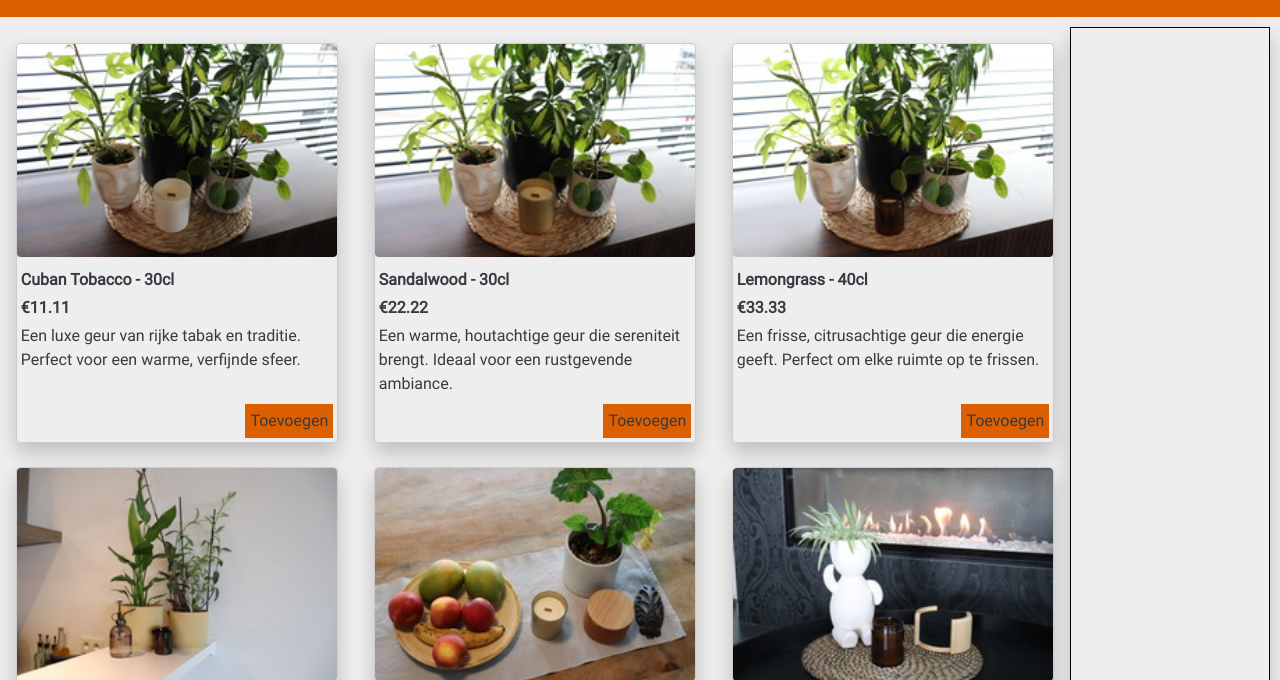
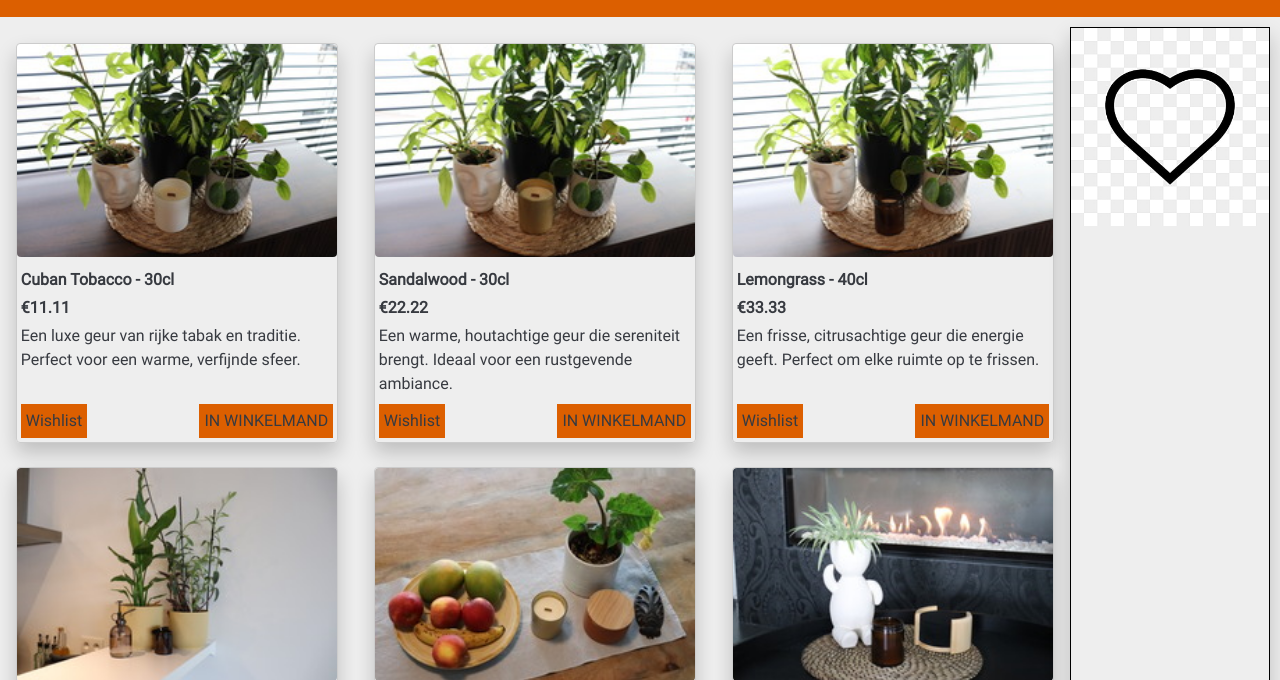
Before and after one commit to thomasbrasp/ArchivedWebshop_Keirsen, a plain HTML site: page shop.html in a window 1280 px wide. Shown: the part 120-800 px from the top of the page. Drawn offline with Linux system fonts and the light colour scheme.

Commit message:
added wishlist and made some functions for redundant code (addElement)

```diff
--- a/css/style.css
+++ b/css/style.css
@@ -80,11 +80,11 @@ a {
     color: var(--color-tertiary);
 }
 
-p+p, ul+p, ol+p {
+p + p, ul + p, ol + p {
     margin-top: 1.5rem;
 }
 
-p+h1, p+h2, p+h3, p+h4, p+h5, p+h6 {
+p + h1, p + h2, p + h3, p + h4, p + h5, p + h6 {
     margin-top: 1.5em;
 }
 
@@ -92,11 +92,11 @@ p+h1, p+h2, p+h3, p+h4, p+h5, p+h6 {
     margin-top: 1em;
 } */
 
-img+p, p+img {
+img + p, p + img {
     margin-top: 1.5em;
 }
 
-label+input, input+button, textarea+button {
+label + input, input + button, textarea + button {
     margin-top: 1em;
 }
 
@@ -123,9 +123,9 @@ body {
         grid-template-columns: 1fr auto 1fr;
         grid-template-rows: auto 1fr auto;
         grid-template-areas:
-        "header header header"
-        " .   main    aside   "
-        "footer footer footer";
+            "header header header"
+            " .   main    aside   "
+            "footer footer footer";
     }
 }
 
@@ -202,7 +202,7 @@ aside {
     top: 50px;
 }
 
-aside .contact{
+aside .contact {
     width: 100px;
     height: 100px;
     justify-content: center;
@@ -215,11 +215,17 @@ aside .contact{
 
 .button-container {
     display: flex;
-    justify-content: flex-end;
+    justify-content: space-between;
     padding: var(--spacing-xs);
 }
 
 .add-to-cart {
+    background-color: var(--color-accent);
+    cursor: pointer;
+    padding: 5px;
+}
+.add-to-wishlist {
+
     background-color: var(--color-accent);
     cursor: pointer;
     padding: 5px;
@@ -229,7 +235,7 @@ aside .contact{
     cursor: pointer;
 }
 
-.shopping-list-container {
+.shopping-cart-container {
     width: 200px;
     height: 800px;
     margin-right: 10px;
@@ -241,23 +247,24 @@ aside .contact{
     grid-area: aside;
 }
 
-.shopping-cart-item {
+.shopping-cart-item-container {
     border: 1px solid #ccc;
     box-shadow: var(--shadow-large);
-    background-color: var(--color-accent);
-    &:nth-of-type(even){
-        background-color: var(--color-accent-fifty);
+    background-color: var(--color-primary);
+
+    &:nth-of-type(even) {
+        background-color: var(--color-secondary);
 
     }
 }
 
-.price-quantity{
+.price-quantity {
     display: flex;
     justify-content: space-between;
     padding: var(--spacing-xs);
 }
 
-.total-price {
+.shopping-cart-total {
     border: 1px solid blue;
     display: flex;
     justify-content: center;
@@ -279,7 +286,7 @@ footer {
  *      PRODUCT CONTAINER AND STYLING      *
  *******************************************/
 
-.all-products-container{
+.all-products-container {
     display: flex;
     box-shadow: none;
     flex-wrap: wrap;
@@ -328,7 +335,8 @@ footer {
         bottom: 0;
         opacity: 0;
 
-        transition: opacity 0.5s ease;;
+        transition: opacity 0.5s ease;
+        ;
         /*    extra*/
     }
 
@@ -474,7 +482,7 @@ footer {
             }
         }
     }
-    .contact-form{
+    .contact-form {
         width: 300px;
     }
 
@@ -497,7 +505,7 @@ footer {
         }
 
     }
-    .contact-form{
+    .contact-form {
         width: 500px;
     }
 
@@ -516,7 +524,7 @@ footer {
 
         }
     }
-    .contact-form{
+    .contact-form {
         width: 750px;
     }
 
--- a/script.js
+++ b/script.js
@@ -1,4 +1,4 @@
-"use strict";
+'use strict';
 //CHECKLIST
 // winkelmandje:::
 // Plaats in het aside-element op de shoppagina jouw winkelwandje.
@@ -22,7 +22,7 @@
 //
 // console.log(iets);
 
-//TODO productName and productSize/type different element
+//TODO: productName and productSize/type different element
 //TODO remove from cart
 //TODO make shopping list sticky
 //TODO wishlists
@@ -30,7 +30,7 @@
 //TODO isolate functions
 //TODO read more about event listeners
 //TODO design total shopping cart
-//TODO add sub total | VAT | price to pay
+//TODO: add sub total | VAT | price to pay
 
 //thoughts wrapped
 //THOUGHTS (bigger picture)
@@ -75,211 +75,231 @@
  *******************************************/
 const products = [
   {
-        productName: "Cuban Tobacco - 30cl",
+    productName: 'Cuban Tobacco - 30cl',
     price: 11.11,
-        imgSrcMain: "images/Products/IMG_2398.JPG",
-        imgSrcHover: "images/Products/IMG_2400.JPG",
-        imgAlt: "Cuban Tobacco",
-        href: "CubanTobacco.html",
-        description: "Een luxe geur van rijke tabak en traditie. Perfect voor een warme, verfijnde sfeer."
+    imgSrcMain: 'images/Products/IMG_2398.JPG',
+    imgSrcHover: 'images/Products/IMG_2400.JPG',
+    imgAlt: 'Cuban Tobacco',
+    href: 'CubanTobacco.html',
+    description: 'Een luxe geur van rijke tabak en traditie. Perfect voor een warme, verfijnde sfeer.'
   },
   {
-        productName: "Sandalwood - 30cl",
+    productName: 'Sandalwood - 30cl',
     price: 22.22,
-        imgSrcMain: "images/Products/IMG_2401.JPG",
-        imgSrcHover: "images/Products/IMG_2405.JPG",
-        imgAlt: "Sandalwood",
-        href: "Sandalwood.html",
-        description: "Een warme, houtachtige geur die sereniteit brengt. Ideaal voor een rustgevende ambiance."
+    imgSrcMain: 'images/Products/IMG_2401.JPG',
+    imgSrcHover: 'images/Products/IMG_2405.JPG',
+    imgAlt: 'Sandalwood',
+    href: 'Sandalwood.html',
+    description: 'Een warme, houtachtige geur die sereniteit brengt. Ideaal voor een rustgevende ambiance.'
   },
   {
-        productName: "Lemongrass - 40cl",
+    productName: 'Lemongrass - 40cl',
     price: 33.33,
-        imgSrcMain: "images/Products/IMG_2402.JPG",
-        imgSrcHover: "images/Products/IMG_2404.JPG",
-        imgAlt: "Lemongrass",
-        href: "Lemongrass.html",
-        description: "Een frisse, citrusachtige geur die energie geeft. Perfect om elke ruimte op te frissen."
+    imgSrcMain: 'images/Products/IMG_2402.JPG',
+    imgSrcHover: 'images/Products/IMG_2404.JPG',
+    imgAlt: 'Lemongrass',
+    href: 'Lemongrass.html',
+    description: 'Een frisse, citrusachtige geur die energie geeft. Perfect om elke ruimte op te frissen.'
   },
   {
-        productName: "Clean Cotton - 30cl",
+    productName: 'Clean Cotton - 30cl',
     price: 44.44,
-        imgSrcMain: "images/Products/IMG_2387.JPG",
-        imgSrcHover: "images/Products/IMG_2416.JPG",
-        imgAlt: "Clean Cotton",
-        href: "CleanCotton.html",
-        description: "Een frisse geur van schoon linnen. Brengt een gevoel van puurheid en kalmte."
+    imgSrcMain: 'images/Products/IMG_2387.JPG',
+    imgSrcHover: 'images/Products/IMG_2416.JPG',
+    imgAlt: 'Clean Cotton',
+    href: 'CleanCotton.html',
+    description: 'Een frisse geur van schoon linnen. Brengt een gevoel van puurheid en kalmte.'
   },
   {
-        productName: "Lavender - 50cl",
+    productName: 'Lavender - 50cl',
     price: 55.55,
-        imgSrcMain: "images/Products/IMG_2425.JPG",
-        imgSrcHover: "images/Products/IMG_2428.JPG",
-        imgAlt: "Lavender",
-        href: "Lavender.html",
-        description: "Een klassieke bloemengeur die ontspanning biedt. Ideaal voor rust en zelfzorg."
+    imgSrcMain: 'images/Products/IMG_2425.JPG',
+    imgSrcHover: 'images/Products/IMG_2428.JPG',
+    imgAlt: 'Lavender',
+    href: 'Lavender.html',
+    description: 'Een klassieke bloemengeur die ontspanning biedt. Ideaal voor rust en zelfzorg.'
   },
   {
-        productName: "Vanilla Bean - 35cl",
+    productName: 'Vanilla Bean - 35cl',
     price: 66.66,
-        imgSrcMain: "images/Products/IMG_2458.JPG",
-        imgSrcHover: "images/Products/IMG_2462.JPG",
-        imgAlt: "Vanilla Bean",
-        href: "VanillaBean.html",
-        description: "Een warme, romige geur die comfort brengt. Perfect voor een gezellige sfeer."
+    imgSrcMain: 'images/Products/IMG_2458.JPG',
+    imgSrcHover: 'images/Products/IMG_2462.JPG',
+    imgAlt: 'Vanilla Bean',
+    href: 'VanillaBean.html',
+    description: 'Een warme, romige geur die comfort brengt. Perfect voor een gezellige sfeer.'
   },
   {
-        productName: "Ocean Breeze - 40cl",
+    productName: 'Ocean Breeze - 40cl',
     price: 77.77,
-        imgSrcMain: "images/Products/IMG_2457.JPG",
-        imgSrcHover: "images/Products/IMG_2461.JPG",
-        imgAlt: "Ocean Breeze",
-        href: "OceanBreeze.html",
-        description: "De frisse geur van de zee in huis. Ideaal voor een kalme, ontspannende ambiance."
+    imgSrcMain: 'images/Products/IMG_2457.JPG',
+    imgSrcHover: 'images/Products/IMG_2461.JPG',
+    imgAlt: 'Ocean Breeze',
+    href: 'OceanBreeze.html',
+    description: 'De frisse geur van de zee in huis. Ideaal voor een kalme, ontspannende ambiance.'
   },
   {
-        productName: "Cedar Wood - 45cl",
+    productName: 'Cedar Wood - 45cl',
     price: 88.88,
-        imgSrcMain: "images/Products/IMG_2407.JPG",
-        imgSrcHover: "images/Products/IMG_2415.JPG",
-        imgAlt: "Cedar Wood",
-        href: "CedarWood.html",
-        description: "Een rijke, aardse geur met houtachtige tonen. Perfect om rust en comfort te brengen."
+    imgSrcMain: 'images/Products/IMG_2407.JPG',
+    imgSrcHover: 'images/Products/IMG_2415.JPG',
+    imgAlt: 'Cedar Wood',
+    href: 'CedarWood.html',
+    description: 'Een rijke, aardse geur met houtachtige tonen. Perfect om rust en comfort te brengen.'
   },
   {
-        productName: "Eucalyptus Mint - 30cl",
+    productName: 'Eucalyptus Mint - 30cl',
     price: 99.99,
-        imgSrcMain: "images/Products/IMG_2426.JPG",
-        imgSrcHover: "images/Products/IMG_2427.JPG",
-        imgAlt: "Eucalyptus Mint",
-        href: "EucalyptusMint.html",
-        description: "Een frisse mix van munt en eucalyptus. Zuivert de lucht en ontspant de zintuigen."
+    imgSrcMain: 'images/Products/IMG_2426.JPG',
+    imgSrcHover: 'images/Products/IMG_2427.JPG',
+    imgAlt: 'Eucalyptus Mint',
+    href: 'EucalyptusMint.html',
+    description: 'Een frisse mix van munt en eucalyptus. Zuivert de lucht en ontspant de zintuigen.'
   },
   {
-        productName: "Pine Forest - 40cl",
-        price: 100.00,
-        imgSrcMain: "images/Products/IMG_2401.JPG",
-        imgSrcHover: "images/Products/IMG_2405.JPG",
-        imgAlt: "Pine Forest",
-        href: "PineForest.html",
-        description: "De geur van een serene dennenbos. Ideaal voor een winterse, gezellige ambiance."
+    productName: 'Pine Forest - 40cl',
+    price: 100.0,
+    imgSrcMain: 'images/Products/IMG_2401.JPG',
+    imgSrcHover: 'images/Products/IMG_2405.JPG',
+    imgAlt: 'Pine Forest',
+    href: 'PineForest.html',
+    description: 'De geur van een serene dennenbos. Ideaal voor een winterse, gezellige ambiance.'
   },
   {
-        productName: "Midnight Jasmine - 35cl",
+    productName: 'Midnight Jasmine - 35cl',
     price: 49.99,
-        imgSrcMain: "images/Products/IMG_2401.JPG",
-        imgSrcHover: "images/Products/IMG_2405.JPG",
-        imgAlt: "Midnight Jasmine",
-        href: "MidnightJasmine.html",
-        description: "Een bloemige geur met hints van oranjebloesem. Zorgt voor een romantische sfeer."
+    imgSrcMain: 'images/Products/IMG_2401.JPG',
+    imgSrcHover: 'images/Products/IMG_2405.JPG',
+    imgAlt: 'Midnight Jasmine',
+    href: 'MidnightJasmine.html',
+    description: 'Een bloemige geur met hints van oranjebloesem. Zorgt voor een romantische sfeer.'
   },
   {
-        productName: "Cinnamon Spice - 30cl",
+    productName: 'Cinnamon Spice - 30cl',
     price: 39.99,
-        imgSrcMain: "images/Products/IMG_2401.JPG",
-        imgSrcHover: "images/Products/IMG_2405.JPG",
-        imgAlt: "Cinnamon Spice",
-        href: "CinnamonSpice.html",
-        description: "Warme tonen van kaneel en kruiden. Perfect voor gezellige en feestelijke momenten."
+    imgSrcMain: 'images/Products/IMG_2401.JPG',
+    imgSrcHover: 'images/Products/IMG_2405.JPG',
+    imgAlt: 'Cinnamon Spice',
+    href: 'CinnamonSpice.html',
+    description: 'Warme tonen van kaneel en kruiden. Perfect voor gezellige en feestelijke momenten.'
   }
 ]; //12 products
 
 const shoppingCart = [];
-const shoppingCartContainer = document.querySelector(".shopping-list-container");
+const shoppingCartContainer = document.querySelector('.shopping-cart-container');
 //get the container where all the product-container's should be placed in.
-const containerWithAllProducts = document.querySelector(".all-products-container");
-
+const productsGrid = document.querySelector('.all-products-container');
 
 /*******************************************
  *               products                  *
  *******************************************/
-products.forEach(product => {
-    const productContainer = document.createElement("div");
-    productContainer.classList.add('product-container');
+products.forEach((product) => {
+  //create productContainer and append to grid
+  const productContainer = addElement('div', 'product-container');
+  productsGrid.appendChild(productContainer);
+  //create productLink and append to productContainer
+  const productLink = addElement('a', null, null, `${product.href}`);
+  productContainer.appendChild(productLink);
 
-    const buttonContainer = document.createElement("div");
-    buttonContainer.classList.add('button-container');
-
-    const addToCartButton = document.createElement("button");
-    addToCartButton.classList.add("add-to-cart");
-    addToCartButton.textContent = "Toevoegen";
-
-    //first we create the attribute
-    const attributeProductContainer = document.createElement("a");
-    //then we give it the proper href that's located in the object
-    attributeProductContainer.href = product.href;
   //inside this attribute we write the html like we would in html.
-    //I chose to make the effort putting it here, since I dislike checking 12 times same code.
-    attributeProductContainer.innerHTML =`
+  productLink.innerHTML = `
       <div class="img-container">
         <img alt="${product.imgAlt}" class="product-image-main" src="${product.imgSrcMain}"/>
         <img alt="${product.imgAlt}" class="product-image-hover" src="${product.imgSrcHover}"/>
         <div class="product-info">
           <h2 class="product-name">${product.productName}</h2>
           <h3 class="price">€${product.price}</h3>
-          <p>
-            ${product.description}
-          </p>
+          <p>${product.description}</p>
         </div>
       </div>`;
 
+  //create buttonContainer and append to productLink
+  const buttonContainer = addElement('div', 'button-container');
+  productLink.appendChild(buttonContainer);
+  //create addToWishlistButton and append to buttonContainer
+  const addToWishlistButton = addElement('button', 'add-to-wishlist', 'Wishlist');
+  buttonContainer.appendChild(addToWishlistButton);
+  //create addToCartButton and append to buttonContainer
+  const addToCartButton = addElement('button', 'add-to-cart', 'IN WINKELMAND');
   buttonContainer.appendChild(addToCartButton);
-    attributeProductContainer.appendChild(buttonContainer);
-    productContainer.appendChild(attributeProductContainer);
-    containerWithAllProducts.appendChild(productContainer);
 
   //when pressed, check if item already exists
   //!exist > create item
   //exists > increases quantity
   //after if else call renderShoppingList to update result from if else
-    addToCartButton.addEventListener("click", (event) => {
+  addToCartButton.addEventListener('click', (event) => {
     event.preventDefault(); // stop bubbling --> making stuff not click through
 
-        const itemExists = shoppingCart.find(item => item.productName === product.productName); //bool to check if item is already in the list
+    const itemExists = shoppingCart.find((item) => item.productName === product.productName); //bool to check if item is already in the list
     if (!itemExists) {
       shoppingCart.push({
         productName: product.productName,
         quantity: 1,
-                price: product.price,
+        price: product.price
       });
-
     } else {
       itemExists.quantity += 1;
     }
     renderShoppingCart();
-
   }); //end of addToCartButton.event listener
 
+  let wishlisted = false;
+  addToWishlistButton.addEventListener('click', (eventTwo) => {
+    eventTwo.preventDefault();
+    wishlisted = !wishlisted;
+    if (wishlisted) {
+      addToWishlistButton.style.backgroundColor = 'black';
+    } else {
+      addToWishlistButton.style.backgroundColor = 'var(--color-accent)';
+    }
+  }); //end of addToWishlistButton.event listener
 }); //end products.forEach
-
 
 /*******************************************
  *            shopping cart                *
  *******************************************/
 function renderShoppingCart() {
   //reset
-    shoppingCartContainer.innerHTML = ""; //clear existing items
+  shoppingCartContainer.innerHTML = ''; //clear existing items
   let sumShoppingCartItemsPrice = 0; //reset total price for new item
 
-    shoppingCart.forEach(cartItem => {
+  shoppingCart.forEach((cartItem) => {
     const totalPriceCartItem = cartItem.price * cartItem.quantity; //
     sumShoppingCartItemsPrice += totalPriceCartItem;
 
     //create cartItem
-        const shoppingCartItem = document.createElement("div");
-        shoppingCartItem.classList.add("shopping-cart-item");
+    const shoppingCartItem = addElement('div', 'shopping-cart-item-container');
     //add html within the created container
-        shoppingCartItem.innerHTML =
-            `<h2 class="product-name">${cartItem.productName}</h2>
+    shoppingCartItem.innerHTML = `<h2 class="product-name">${cartItem.productName}</h2>
           <article class="price-quantity">
             <h3 class="price">€${cartItem.price}</h3>
             <h3 class="quantity">x${cartItem.quantity}</h3>
             <h3 class="total-price">€${totalPriceCartItem.toFixed(2)}</h3>
           </article>
-        `;//TODO change class for article accordingly
+        `; //TODO change class for article accordingly
 
     shoppingCartContainer.appendChild(shoppingCartItem);
   }); //end of shoppingCart.forEach
 
-    //TODO add extra container here with sum of all cart items
+  //final cartItem will be total of the shown list
+  const shoppingCartTotal = addElement('div', 'shopping-cart-total');
+  shoppingCartTotal.innerHTML = `${sumShoppingCartItemsPrice.toFixed(2)}`;
+  shoppingCartContainer.appendChild(shoppingCartTotal);
 }
+
+function addElement(elementType, elementClass, elementText, href = null) {
+  const element = document.createElement(elementType);
+
+  if (elementClass) {
+    element.classList.add(elementClass);
+  }
+
+  if (elementText) {
+    element.textContent = elementText;
+  }
+
+  if (href) {
+    element.href = href;
+  }
+
+  return element;
+}
--- a/shop.html
+++ b/shop.html
@@ -1,17 +1,17 @@
 <!DOCTYPE html>
 <html lang="nl-NL">
   <head>
-    <meta charset="UTF-8"/>
-    <meta content="width=device-width, initial-scale=1.0" name="viewport"/>
+    <meta charset="UTF-8" />
+    <meta content="width=device-width, initial-scale=1.0" name="viewport" />
     <title>Document</title>
-    <link href="css/reset.css" rel="stylesheet"/>
-    <link href="css/style.css" rel="stylesheet"/>
+    <link rel="stylesheet" href="css/reset.css" />
+    <link rel="stylesheet" href="css/style.css" />
     <script src="script.js" defer></script>
   </head>
   <body class="shop">
     <header>
       <div class="logo-container">
-        <img alt="logo" class="logo" src="images/Logo/KeirsenTransparent2.png"/>
+        <img alt="logo" class="logo" src="images/Logo/KeirsenTransparent2.png" />
         <nav>
           <a href="index.html">Hoofdpagina</a>
           <a href="shop.html">Producten</a>
@@ -22,8 +22,8 @@
     <main class="all-products-container">
       <!--script.js has products and adds products to the "all-products-container"-->
     </main>
-<aside class="shopping-list-container">
-
+    <aside class="shopping-cart-container">
+      <img alt="iets" class="product-image-main" src="image.png" />
     </aside>
     <footer>
       <p>&copy; 2024 Keirsen. All rights reserved.</p>
```
Also changed, not shown: image.png (added). Lines whose indentation alone changed are shown as unchanged.
